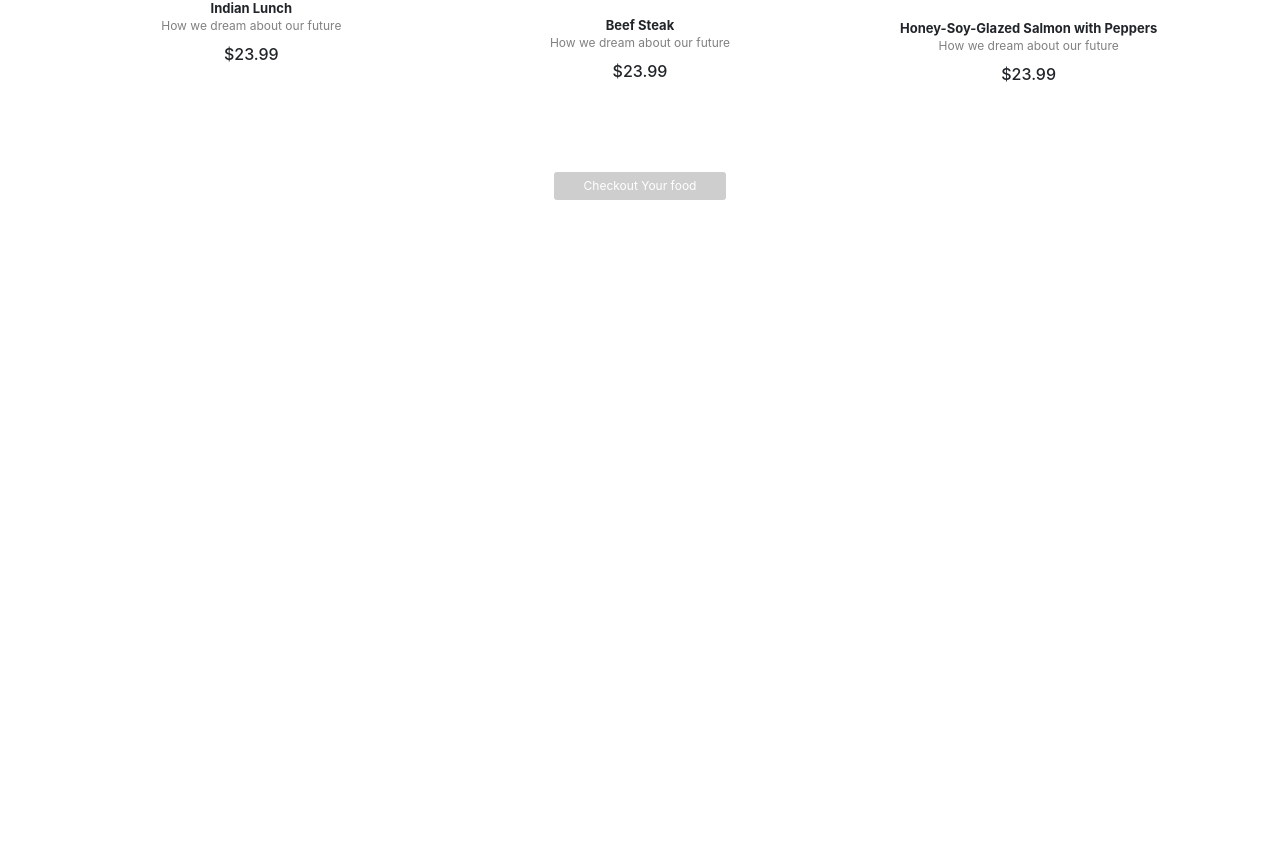
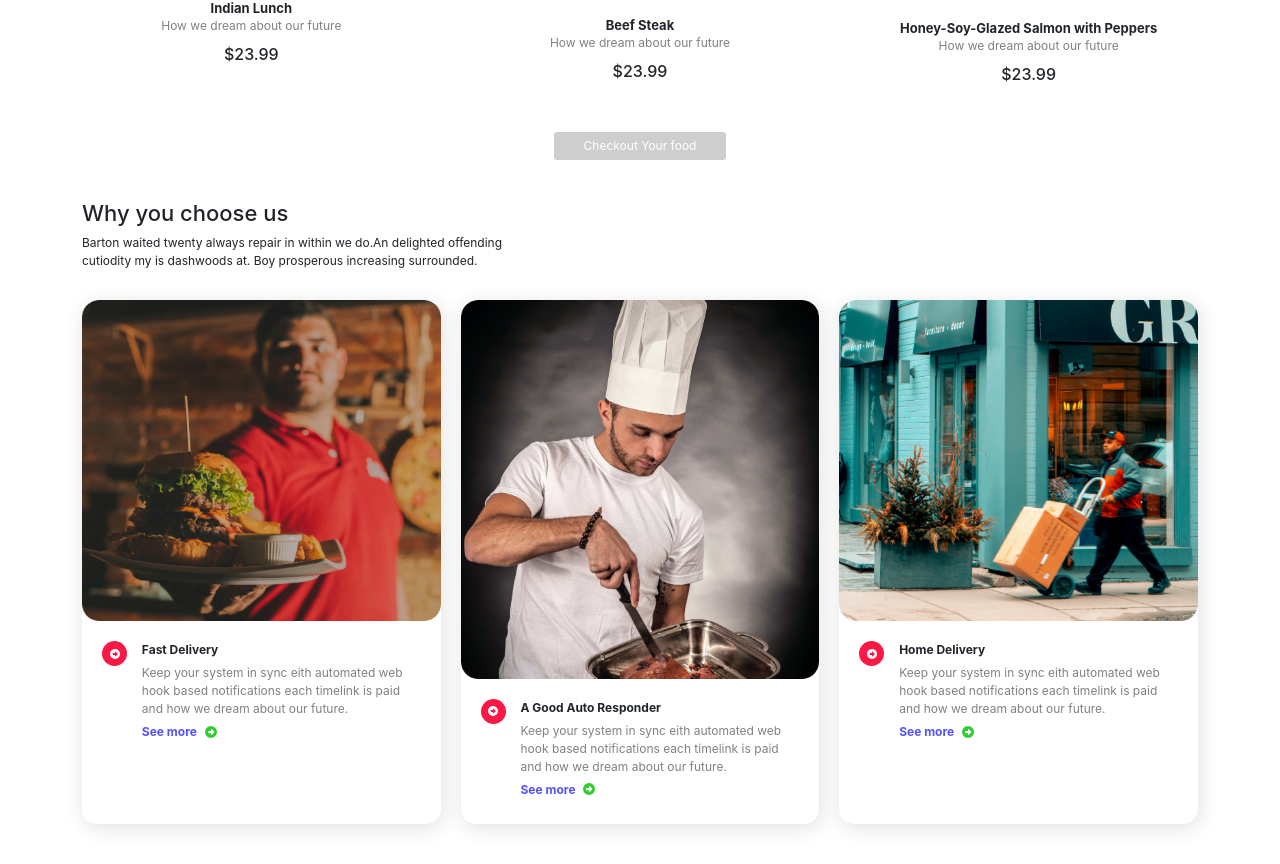
Before and after one commit to moniruzzaman01/red-onion-template, a React (Create React App) app: page / in a window 1280 px wide. Shown: the part 1216-2080 px from the top of the page. Before the commit the page ends 1456 px from the top, so only its background shows below. Built offline with nearby package versions, Linux system fonts and the light colour scheme.

Commit message:
speciality section added

```diff
--- a/src/Components/Hero-section/HeroSection.css
+++ b/src/Components/Hero-section/HeroSection.css
@@ -19,6 +19,7 @@
   border: none;
   padding: 7px 20px;
   border-radius: 20px;
+  font-size: 12px;
 }
 .search-container input:first-child {
   width: 220px;
@@ -27,9 +28,8 @@
   outline: none;
 }
 .search-container input:last-child {
-  margin-left: -20px;
+  margin-left: -25px;
   background-color: #f91944;
   color: #fff;
-  font-size: 12px;
   cursor: pointer;
 }
--- a/src/Components/Home/Home.js
+++ b/src/Components/Home/Home.js
@@ -1,12 +1,14 @@
 import React from "react";
 import HeroSection from "../Hero-section/HeroSection";
 import ItemSection from "../Item-section/ItemSection";
+import OurSpeciality from "../Our-speciality/OurSpeciality";
 
 const Home = () => {
   return (
     <div>
       <HeroSection />
       <ItemSection />
+      <OurSpeciality />
     </div>
   );
 };
--- a/src/Components/Item-section/ItemSection.css
+++ b/src/Components/Item-section/ItemSection.css
@@ -50,7 +50,7 @@
   margin-top: 10px;
 }
 .item-section-container button {
-  margin-top: 60px;
+  margin-top: 20px;
   border: none;
   background-color: #cecece;
   color: #fff;
--- /dev/null
+++ b/src/Components/Our-speciality/OurSpeciality.css
@@ -0,0 +1,59 @@
+.speciality-container {
+  margin-bottom: 40px;
+}
+.speciality-container h2,
+.speciality-container p {
+  text-align: left;
+  width: 40%;
+}
+.speciality-container h2 {
+  font-size: 22px;
+}
+.speciality-container p {
+  font-size: 12px;
+  margin-bottom: 30px;
+}
+.speciality-items {
+  display: grid;
+  grid-template-columns: repeat(3, 1fr);
+  grid-gap: 20px;
+}
+.contents-container {
+  padding: 20px;
+  display: grid;
+  grid-template-columns: 1fr 7fr;
+}
+.speciality-item {
+  box-shadow: 2px 4px 20px 1px #e4e4e4;
+  border-radius: 15px;
+}
+.speciality-item img {
+  width: 100%;
+}
+.contents-container .icon {
+  display: flex;
+  align-items: center;
+  justify-content: center;
+  height: 25px;
+  width: 25px;
+  border-radius: 50%;
+  background-color: #f91944;
+  font-size: 10px;
+  color: #fff;
+  margin-right: 10px;
+}
+.contents-container .contents p,
+.contents-container .contents span {
+  text-align: left;
+  width: 100%;
+  margin: 0 0 5px 0;
+}
+.contents .seemoreBtn {
+  font-weight: bold;
+  color: rgb(82, 82, 255);
+}
+.contents .seemoreBtn span {
+  display: inline;
+  margin-left: 5px;
+  color: limegreen;
+}
--- /dev/null
+++ b/src/Components/Our-speciality/OurSpeciality.js
@@ -0,0 +1,102 @@
+import React from "react";
+import "./OurSpeciality.css";
+import image1 from "../../images/New folder/adult-blur-blurred-background-687824.png";
+import image2 from "../../images/New folder/chef-cook-food-33614.png";
+import image3 from "../../images/New folder/architecture-building-city-2047397.png";
+import { FontAwesomeIcon } from "@fortawesome/react-fontawesome";
+import { faArrowAltCircleRight } from "@fortawesome/free-solid-svg-icons";
+
+const OurSpeciality = () => {
+  return (
+    <div className="speciality-container container">
+      <h2>Why you choose us</h2>
+      <p>
+        Barton waited twenty always repair in within we do.An delighted
+        offending cutiodity my is dashwoods at. Boy prosperous increasing
+        surrounded.
+      </p>
+      <div className="speciality-items">
+        <div className="speciality-item">
+          <div className="speciality-img-container">
+            <img src={image1} alt="" />
+          </div>
+          <div className="contents-container">
+            <div className="icon">
+              <FontAwesomeIcon icon={faArrowAltCircleRight} />
+            </div>
+            <div className="contents">
+              <p>Fast Delivery</p>
+              <span>
+                Keep your system in sync eith automated web hook based
+                notifications each timelink is paid and how we dream about our
+                future.
+              </span>
+              <span className="seemoreBtn">
+                See more{" "}
+                <span>
+                  <FontAwesomeIcon
+                    icon={faArrowAltCircleRight}
+                  ></FontAwesomeIcon>
+                </span>
+              </span>
+            </div>
+          </div>
+        </div>
+        <div className="speciality-item">
+          <div className="speciality-img-container">
+            <img src={image2} alt="" />
+          </div>
+          <div className="contents-container">
+            <div className="icon">
+              <FontAwesomeIcon icon={faArrowAltCircleRight} />
+            </div>
+            <div className="contents">
+              <p>A Good Auto Responder</p>
+              <span>
+                Keep your system in sync eith automated web hook based
+                notifications each timelink is paid and how we dream about our
+                future.
+              </span>
+              <span className="seemoreBtn">
+                See more{" "}
+                <span>
+                  <FontAwesomeIcon
+                    icon={faArrowAltCircleRight}
+                  ></FontAwesomeIcon>
+                </span>
+              </span>
+            </div>
+          </div>
+        </div>
+        <div className="speciality-item">
+          <div className="speciality-img-container">
+            <img src={image3} alt="" />
+          </div>
+          <div className="contents-container">
+            <div className="icon">
+              <FontAwesomeIcon icon={faArrowAltCircleRight} />
+            </div>
+            <div className="contents">
+              <p>Home Delivery</p>
+              <span>
+                Keep your system in sync eith automated web hook based
+                notifications each timelink is paid and how we dream about our
+                future.
+              </span>
+              <span className="seemoreBtn">
+                See more{" "}
+                <span>
+                  <FontAwesomeIcon
+                    icon={faArrowAltCircleRight}
+                  ></FontAwesomeIcon>
+                </span>
+              </span>
+            </div>
+          </div>
+        </div>
+      </div>
+    </div>
+  );
+};
+
+export default OurSpeciality;
```
